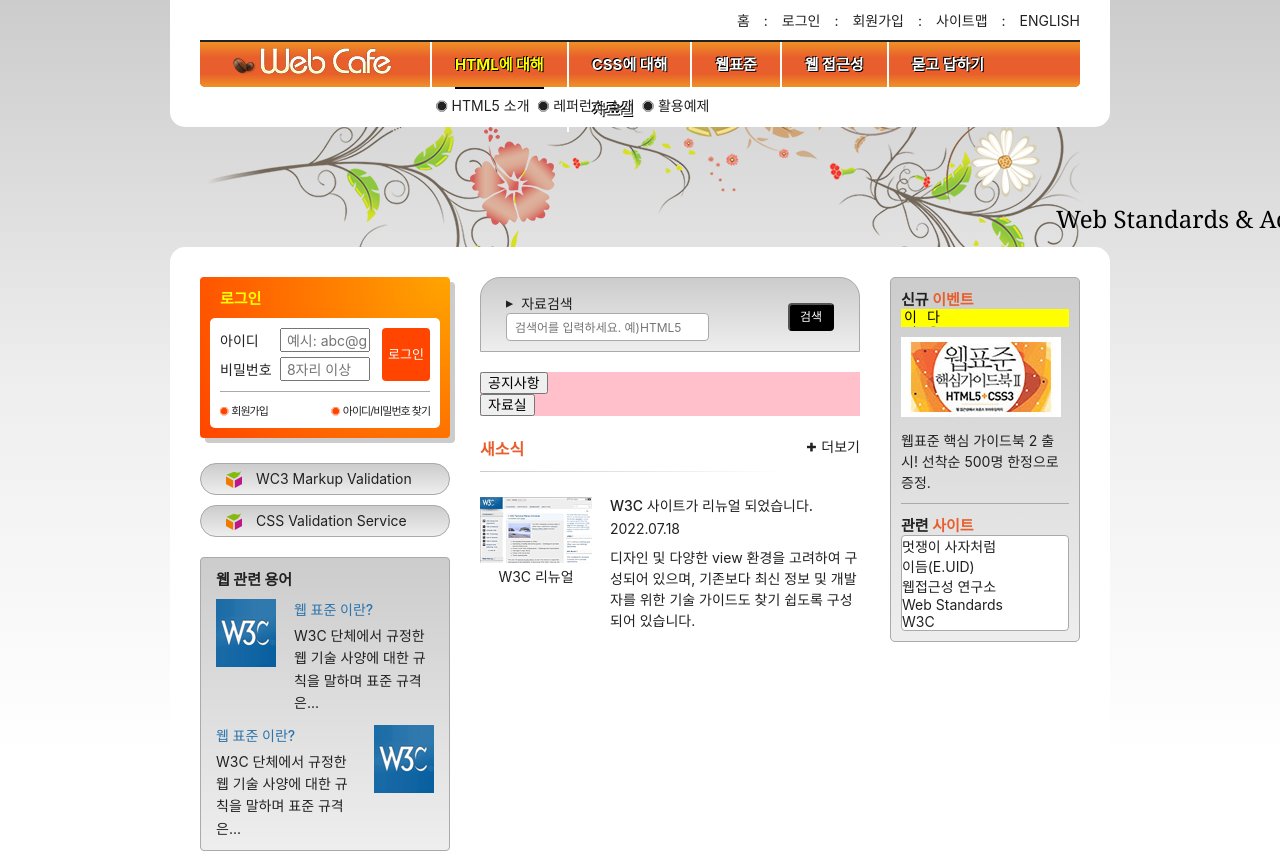
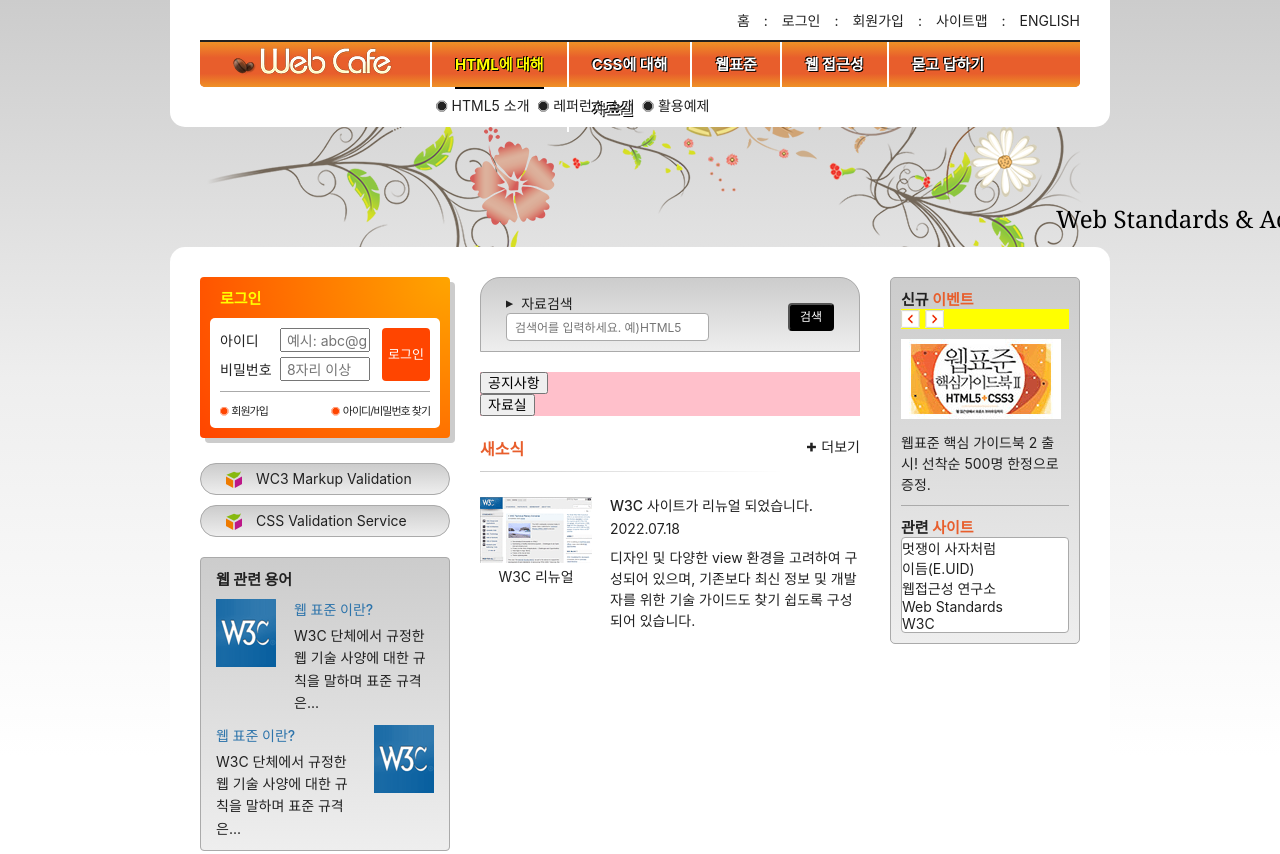
Before and after one commit to dallae28/HTML5, a website: page index.html in a window 1280 px wide. Shown: the top 854 px of the page. Drawn offline with Linux system fonts and the light colour scheme; some icons are missing; a web font is replaced by a local one.

Commit message:
IR 기법

```diff
--- a/styles/style.css
+++ b/styles/style.css
@@ -632,17 +632,28 @@
 
 .event-button-wrapper {
   background-color: yellow;
-  height: 18px;
+  height: 20px;
   overflow: hidden;
+  display: flex;
+  flex-flow: row nowrap;
+  align-items: center;
+  gap: 5px;
 }
 
 /* IR 기법 -> Image Replacement */
 .event-button {
   width: 19px;
-  height: 100%;
+  height: 18px;
   border: 0;
-  padding: 0;
-  background: none;
+  padding: 18px 0 0 0;
+  background: url(images/back_forward.png) no-repeat;
+}
+.event-button-next {
+  background-position: -36px 0;
+}
+
+.event-button:focus {
+  outline-offset  : -2px;
 }
 
 .event-thumbnail,
```
